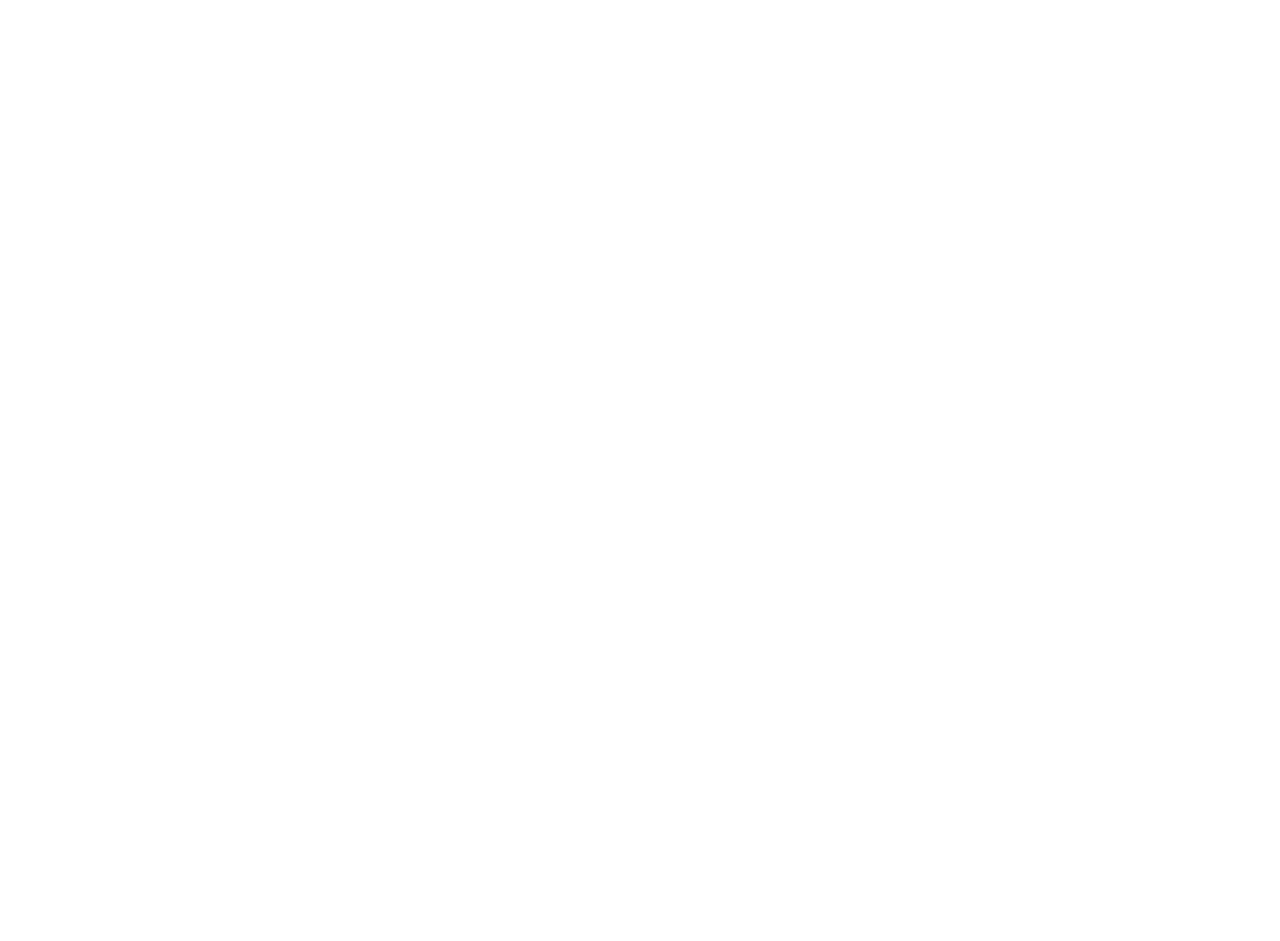
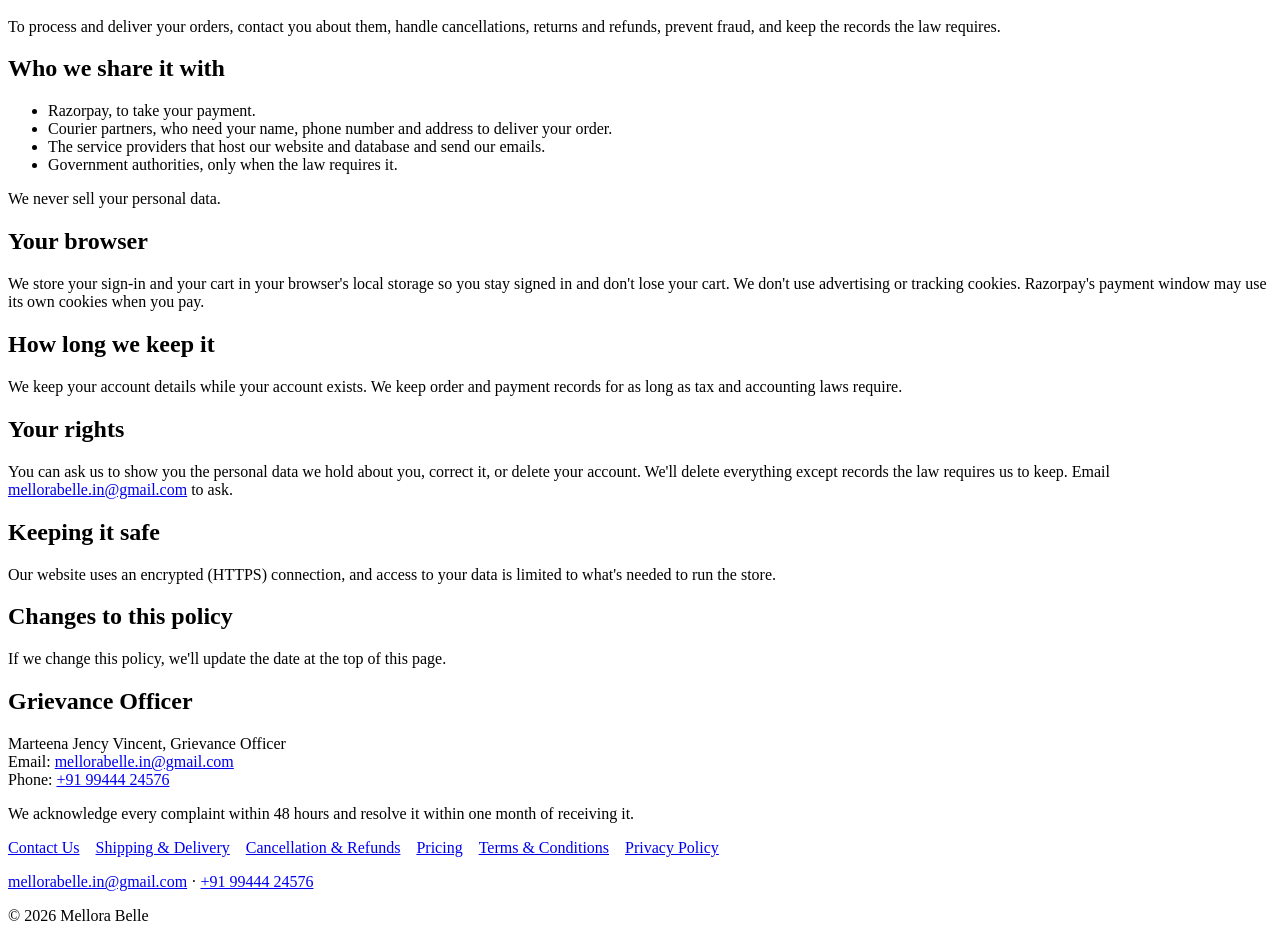
Before and after one commit to habul17/mellora-belle, a React (Vite) app in the folder frontend/: page /privacy in a window 1280 px wide. Before the commit this address had no page. Shown: the part 320-1261 px from the top of the page. Before the commit the page ends 800 px from the top, so only its background shows below. Built offline with nearby package versions, Linux system fonts and the light colour scheme.

Commit message:
Link the policy pages from a footer on every page

```diff
--- a/frontend/src/App.tsx
+++ b/frontend/src/App.tsx
@@ -5,9 +5,17 @@ import AdminStock from "./pages/AdminStock"
 import Login from "./pages/Login"
 import Cart from "./pages/Cart"
 import Checkout from "./pages/Checkout"
+import Contact from "./pages/policies/Contact"
+import Shipping from "./pages/policies/Shipping"
+import Refunds from "./pages/policies/Refunds"
+import Pricing from "./pages/policies/Pricing"
+import Terms from "./pages/policies/Terms"
+import Privacy from "./pages/policies/Privacy"
+import Footer from "./components/Footer"
 
 function App() {
   return (
+    <>
       <Routes>
         <Route path="/" element={<ProductList />} />
         <Route path="/products/:slug" element={<ProductDetail />} />
@@ -15,7 +23,15 @@ function App() {
         <Route path="/login" element={<Login />} />
         <Route path="/cart" element={<Cart />} />
         <Route path="/checkout" element={<Checkout />} />
+        <Route path="/contact" element={<Contact />} />
+        <Route path="/shipping" element={<Shipping />} />
+        <Route path="/refunds" element={<Refunds />} />
+        <Route path="/pricing" element={<Pricing />} />
+        <Route path="/terms" element={<Terms />} />
+        <Route path="/privacy" element={<Privacy />} />
       </Routes>
+      <Footer />
+    </>
   )
 }
 
--- /dev/null
+++ b/frontend/src/components/Footer.tsx
@@ -0,0 +1,22 @@
+import { Link } from "react-router-dom";
+import { business, policyLinks } from "../lib/business";
+
+function Footer() {
+    return (
+        <footer>
+            <nav>
+                {policyLinks.map((link) => (
+                    <Link key={link.to} to={link.to} style={{ marginRight: 16 }}>
+                        {link.label}
+                    </Link>
+                ))}
+            </nav>
+            <p>
+                <a href={`mailto:${business.email}`}>{business.email}</a> · <a href={business.phoneHref}>{business.phone}</a>
+            </p>
+            <p>© {new Date().getFullYear()} {business.name}</p>
+        </footer>
+    );
+}
+
+export default Footer
```
Lines whose indentation alone changed are shown as unchanged.
